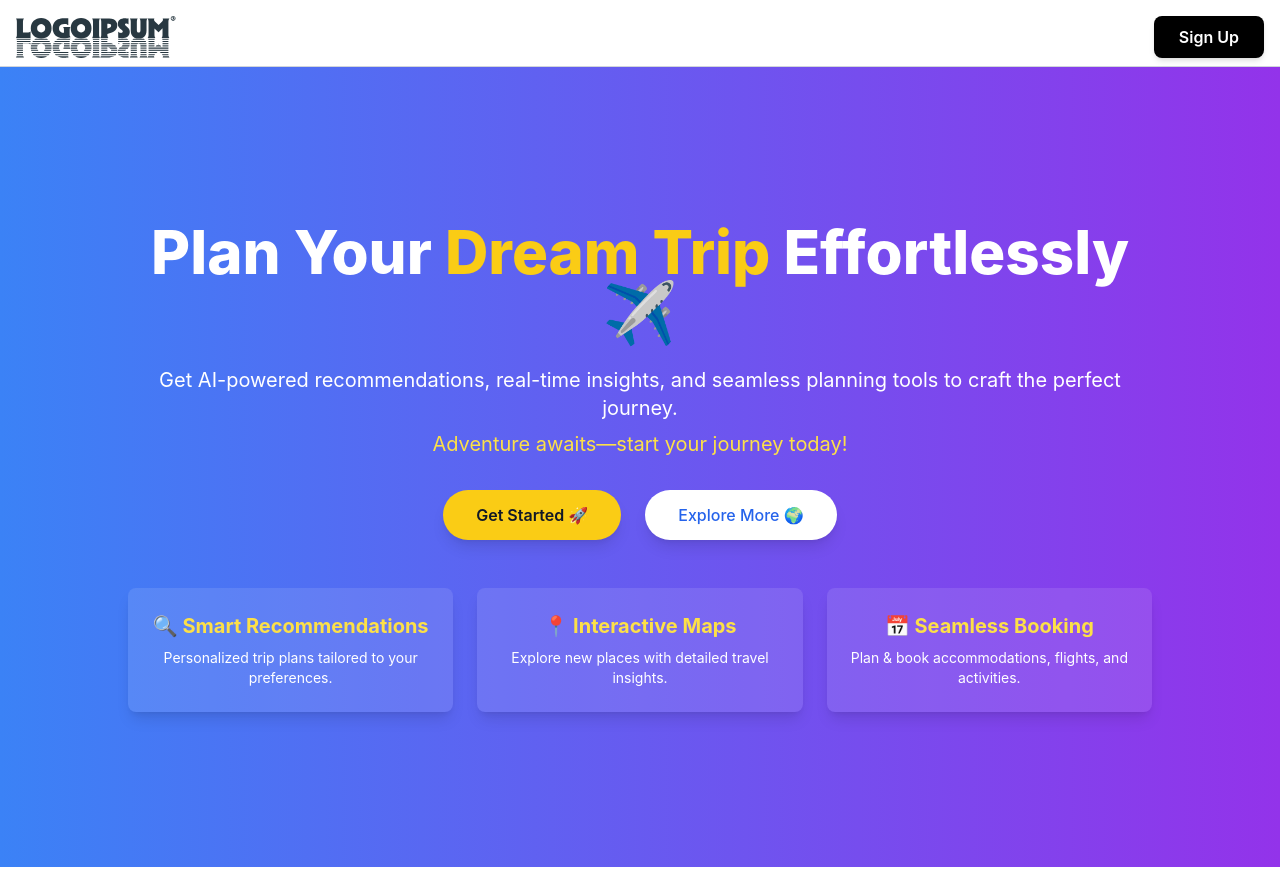
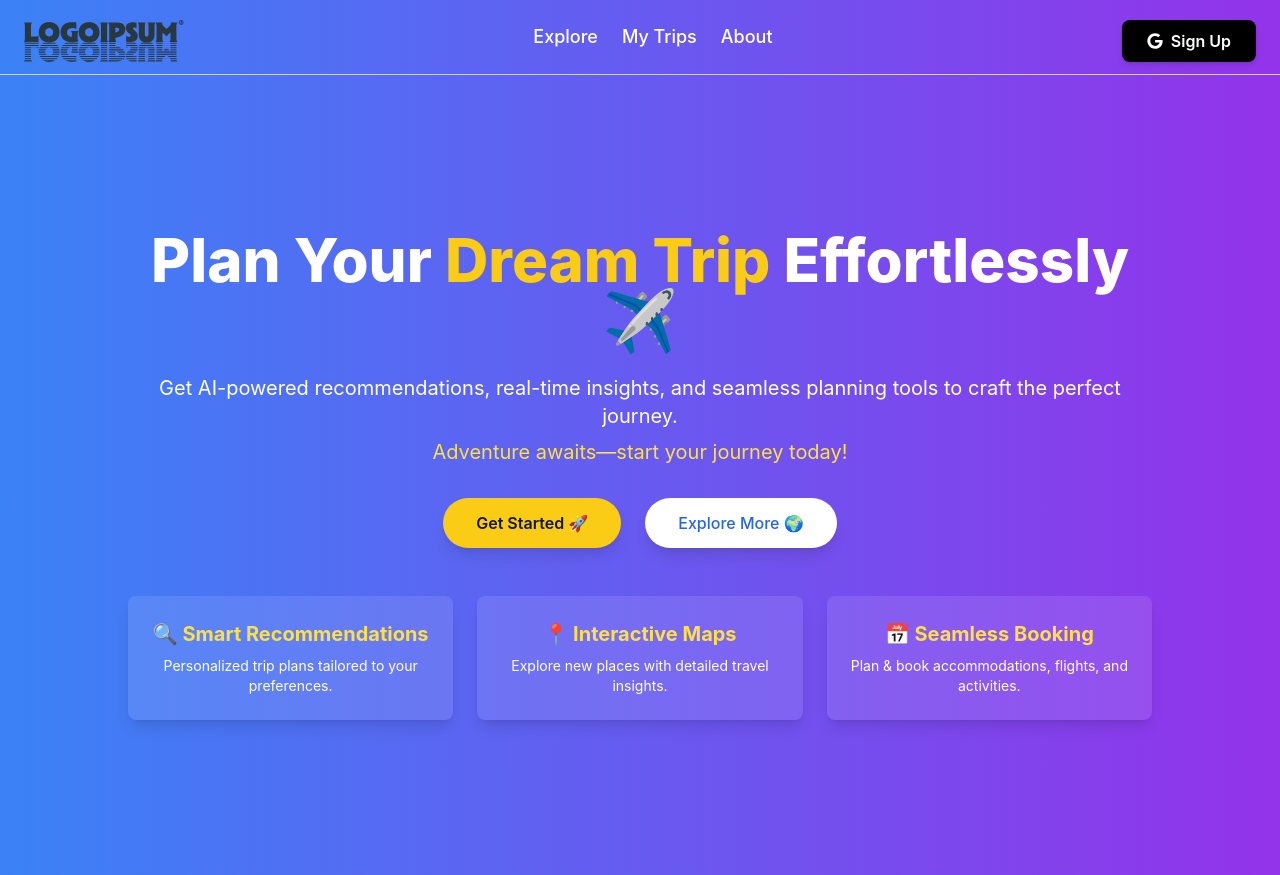
Before and after one commit to Uttam1910/AI_TRAVEL_PLANNER, a React (Vite) app: page / in a window 1280 px wide. Built offline with nearby package versions, Linux system fonts and the light colour scheme; no server answers.

Commit message:
improved header section

```diff
--- a/src/components/custom/Header.jsx
+++ b/src/components/custom/Header.jsx
@@ -1,51 +1,85 @@
-// Importing React library for creating components
-import React from "react";
+import React, { useState } from "react";
+import { Link } from "react-router-dom";
+import { GoogleOAuthProvider, useGoogleLogin } from "@react-oauth/google";
+import { FaBars, FaTimes, FaGoogle } from "react-icons/fa";
 
-// Importing Link component from react-router-dom for navigation between pages
-import { Link } from "react-router-dom";
+const Header = () => {
+  const [menuOpen, setMenuOpen] = useState(false);
 
-// Importing GoogleOAuthProvider for providing Google OAuth context
-// Importing useGoogleLogin hook for handling Google authentication
-import { GoogleOAuthProvider, useGoogleLogin } from "@react-oauth/google";
-
-// Defining the Header component
-const Header = () => {
-  // Initializing the Google login function using useGoogleLogin hook
   const handleGoogleLogin = useGoogleLogin({
-    // Callback function executed on successful login
     onSuccess: (response) => {
-      console.log("Google login successful", response); // Logging success response
-      // Handle authentication logic here (e.g., storing tokens)
+      console.log("Google login successful", response);
     },
-    // Callback function executed on login failure
     onError: (error) => {
-      console.error("Google login failed", error); // Logging error response
+      console.error("Google login failed", error);
     },
   });
 
   return (
-    // Providing Google OAuth context to enable authentication
     <GoogleOAuthProvider clientId={import.meta.env.VITE_GOOGLE_AUTH_CLIENT_ID}>
-      {/* Header section with background color, shadow, and border */}
-      <header className="bg-white shadow-md border-b border-gray-300 w-full">
-        {/* Navigation bar with flexbox for layout, padding for spacing */}
-        <nav className="flex justify-between items-center px-2 py-2 w-full">
-          {/* Logo positioned on the left with margin from the left and top */}
+      <header className="bg-gradient-to-r from-blue-500 to-purple-600 text-white shadow-md border-b border-gray-300 w-full">
+        <nav className="flex justify-between items-center px-4 py-3 w-full">
+          {/* Logo (DO NOT MOVE) */}
           <Link to="/" className="flex items-center ml-2 mt-2">
-            {/* Logo image with responsive width, hover effect for scaling */}
             <img
-              src="/logoipsum-348.svg" // Path to the logo image
-              alt="Logo" // Alternative text for accessibility
-              className="w-40 h-auto transition-transform duration-300 ease-in-out transform hover:scale-105"
+              src="/logoipsum-348.svg"
+              alt="Logo"
+              className="w-40 h-auto transition-transform hover:scale-105"
             />
           </Link>
 
-          {/* Sign Up button positioned on the right with margin */}
+          {/* Desktop Navigation */}
+          <ul className="hidden md:flex gap-6 text-lg font-medium">
+            <li>
+              <Link to="/explore" className="hover:text-yellow-300 transition duration-300">
+                Explore
+              </Link>
+            </li>
+            <li>
+              <Link to="/trips" className="hover:text-yellow-300 transition duration-300">
+                My Trips
+              </Link>
+            </li>
+            <li>
+              <Link to="/about" className="hover:text-yellow-300 transition duration-300">
+                About
+              </Link>
+            </li>
+          </ul>
+
+          {/* Mobile Menu Icon */}
+          <div className="md:hidden cursor-pointer" onClick={() => setMenuOpen(!menuOpen)}>
+            {menuOpen ? <FaTimes size={24} /> : <FaBars size={24} />}
+          </div>
+
+          {/* Mobile Dropdown Menu */}
+          {menuOpen && (
+            <ul className="absolute top-16 left-0 w-full bg-white text-gray-900 shadow-md p-4 flex flex-col gap-4 md:hidden">
+              <li>
+                <Link to="/explore" onClick={() => setMenuOpen(false)} className="block p-2">
+                  Explore
+                </Link>
+              </li>
+              <li>
+                <Link to="/trips" onClick={() => setMenuOpen(false)} className="block p-2">
+                  My Trips
+                </Link>
+              </li>
+              <li>
+                <Link to="/about" onClick={() => setMenuOpen(false)} className="block p-2">
+                  About
+                </Link>
+              </li>
+            </ul>
+          )}
+
+          {/* Sign Up Button (DO NOT MOVE) */}
           <button
-            onClick={handleGoogleLogin} // Calls Google login function on click
+            onClick={handleGoogleLogin}
             className="bg-black text-white font-semibold py-2 px-6 rounded-lg
-                      hover:bg-gray-800 transition-all duration-300 ease-in-out shadow-md mr-2 mt-2"
+                      hover:bg-gray-800 transition-all duration-300 shadow-md mr-2 mt-2 flex items-center gap-2"
           >
+            <FaGoogle />
             Sign Up
           </button>
         </nav>
@@ -54,5 +88,4 @@ const Header = () => {
   );
 };
 
-// Exporting Header component for use in other parts of the application
 export default Header;
```
